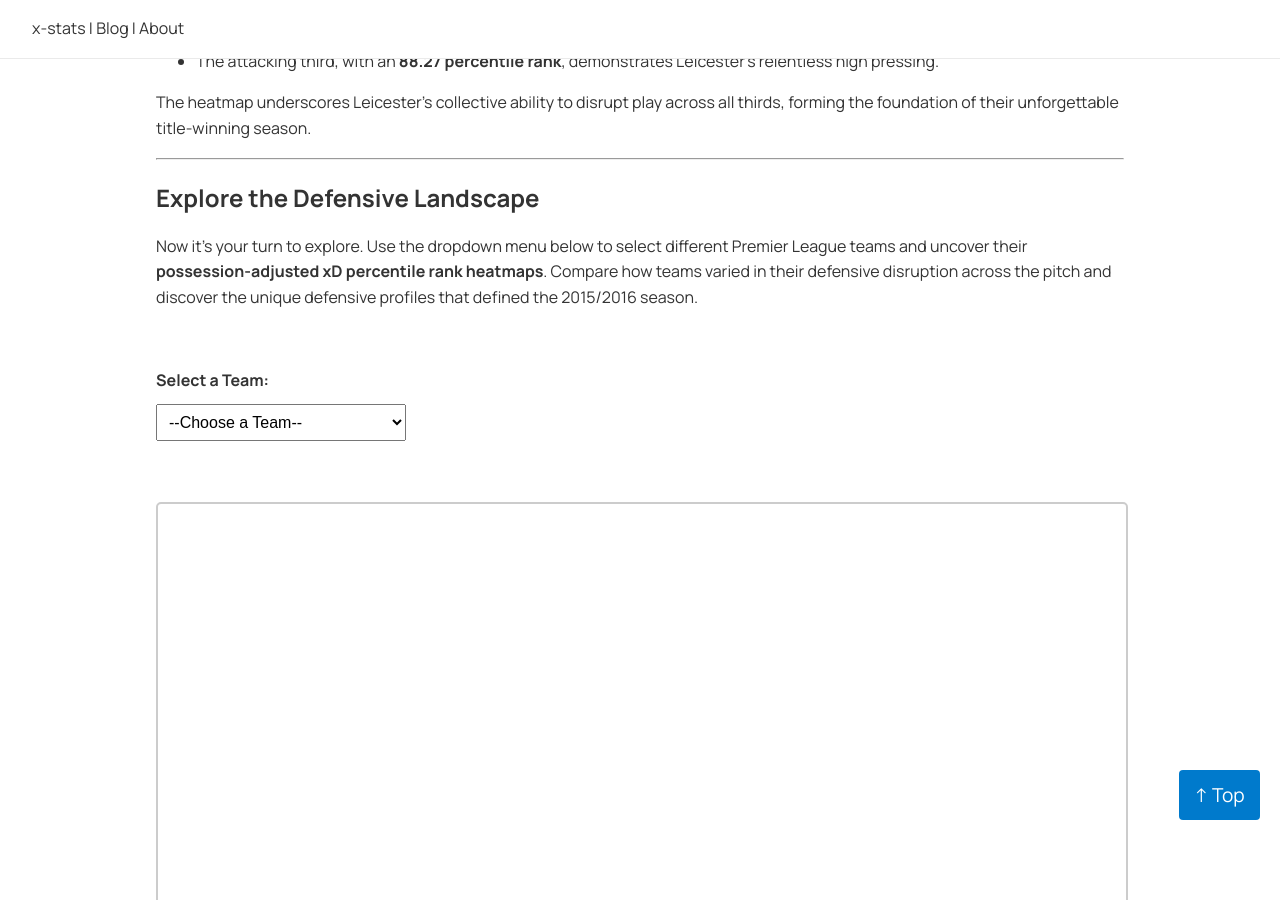
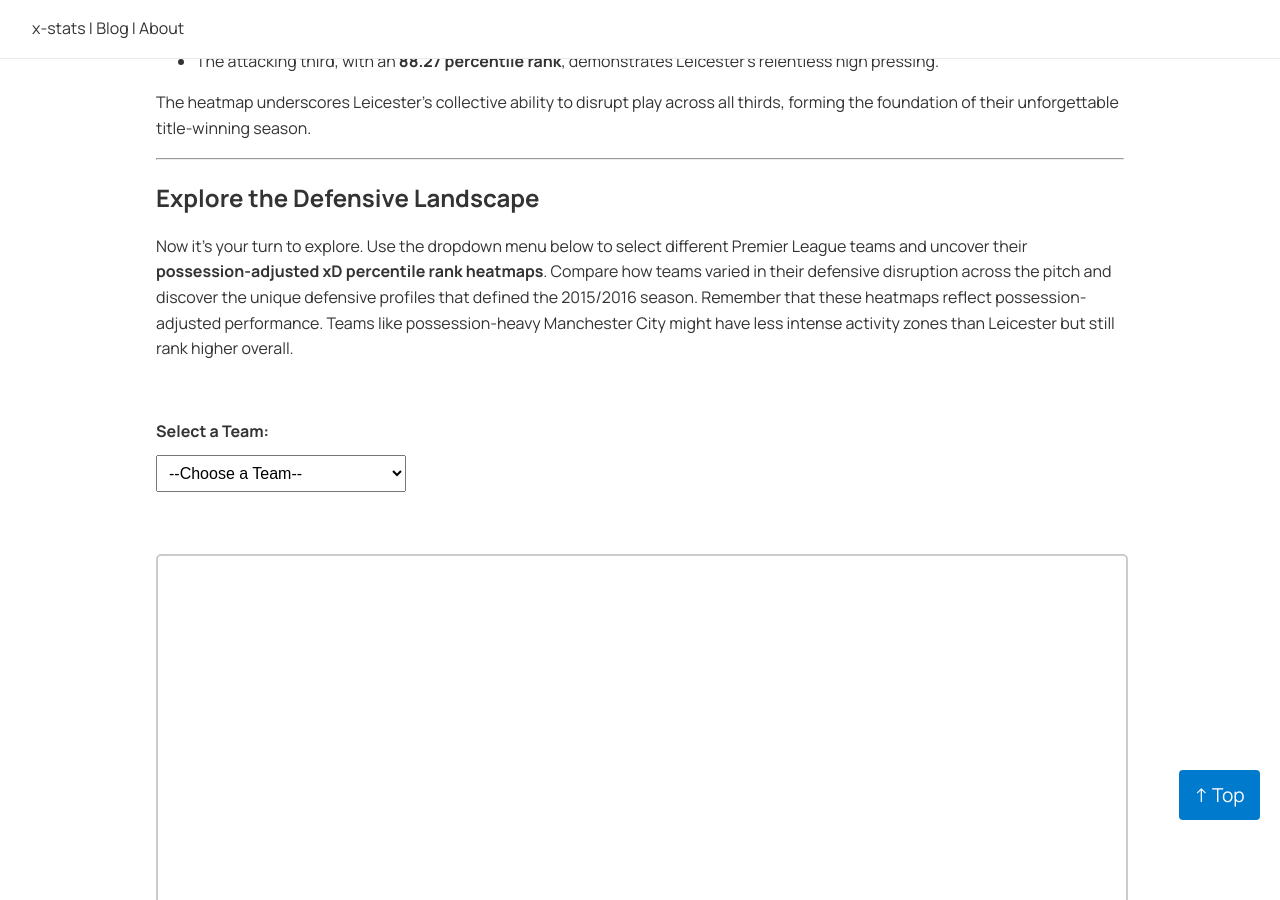
Before and after one commit to u3mukher/x-stats, a Jekyll site: the page built from _posts/2024-12-12-xD.md, in a window 1280 px wide and 900 px high, scrolled down 10340 px. Built offline with Jekyll 4.4.1, drawn with Linux system fonts in a browser that asks for light colours; a style sheet for code colours, icons or effects is not loaded.

Commit message:
Update 2024-12-12-xD.md

```diff
--- a/_posts/2024-12-12-xD.md
+++ b/_posts/2024-12-12-xD.md
@@ -249,7 +249,7 @@ The heatmap underscores Leicester’s collective ability to disrupt play across
 ---
 ## Explore the Defensive Landscape
 
-Now it’s your turn to explore. Use the dropdown menu below to select different Premier League teams and uncover their **possession-adjusted xD percentile rank heatmaps**. Compare how teams varied in their defensive disruption across the pitch and discover the unique defensive profiles that defined the 2015/2016 season.
+Now it’s your turn to explore. Use the dropdown menu below to select different Premier League teams and uncover their **possession-adjusted xD percentile rank heatmaps**. Compare how teams varied in their defensive disruption across the pitch and discover the unique defensive profiles that defined the 2015/2016 season. Remember that these heatmaps reflect possession-adjusted performance. Teams like possession-heavy Manchester City might have less intense activity zones than Leicester but still rank higher overall.
 
 <br>
 
```
